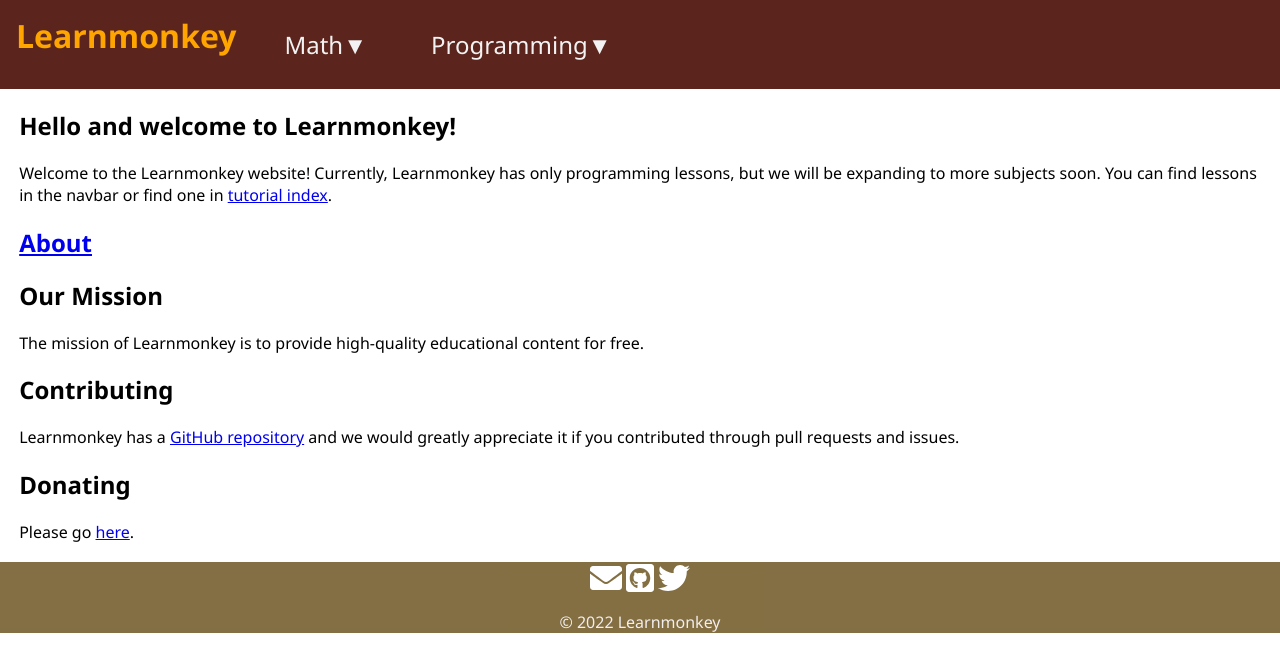
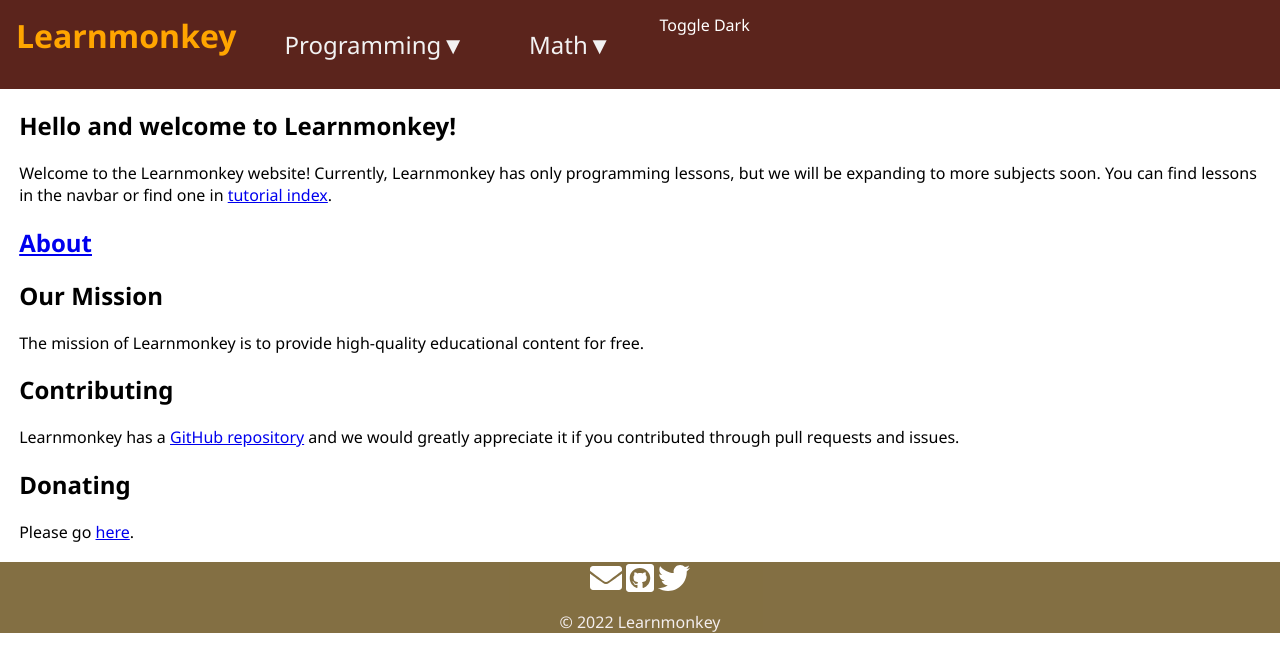
Before and after one commit to learnmonkey/learnmonkey.github.io, a Jekyll site: the page built from index.html, in a window 1280 px wide. Shown: the top 672 px of the page. Built offline with Jekyll 4.4.1, drawn with Linux system fonts in a browser that asks for light colours; nearby versions of some CDN libraries.

```diff
--- a/_includes/nav.html
+++ b/_includes/nav.html
@@ -66,6 +66,19 @@
  <div class="topnav" id="myTopnav">
 <a href="/" class="brand-title"><b style="">Learnmonkey</b></a>
   <div class="dropdown">
+    <button class="dropbtn"><a href="/programming/" style="font-weight:400;">Programming&#x25BC</a>
+    </button>
+    <div class="dropdown-content">
+    	<a href="/programming/html/">HTML</a>
+    	<a href="/programming/css/">CSS</a></li>
+    	<a href="/programming/javascript/">JavaScript</a>
+    	<a href="/programming/golang/">Go</a>
+    	<a href="/programming/cpp/">C++</a>
+    	<a href="/programming/java/">Java</a>
+    	<a onclick="switchDark()" id="toggledarklight">Toggle Dark</a>
+    </div>
+  </div>
+  <div class="dropdown">
     <button class="dropbtn"><a href="/math/" style="font-weight:400;">Math&#x25BC</a>
     </button>
     <div class="dropdown-content">
@@ -74,15 +87,7 @@
       <a href="#">Link 3</a>
     </div>
   </div>
-  <div class="dropdown">
-    <button class="dropbtn"><a href="/programming/" style="font-weight:400;">Programming&#x25BC</a>
-    </button>
-    <div class="dropdown-content">
-      <a href="#">Link 1</a>
-      <a href="#">Link 2</a>
-      <a href="#">Link 3</a>
-    </div>
-  </div>
+  <a onclick="switchDark()" id="toggledarklight">Toggle Dark</a>
   <!--<a href="#about">About</a>-->
   <a class="small-nav-open icon" onclick="openSmallNav()">&#9776;</a>
 </div>
```
